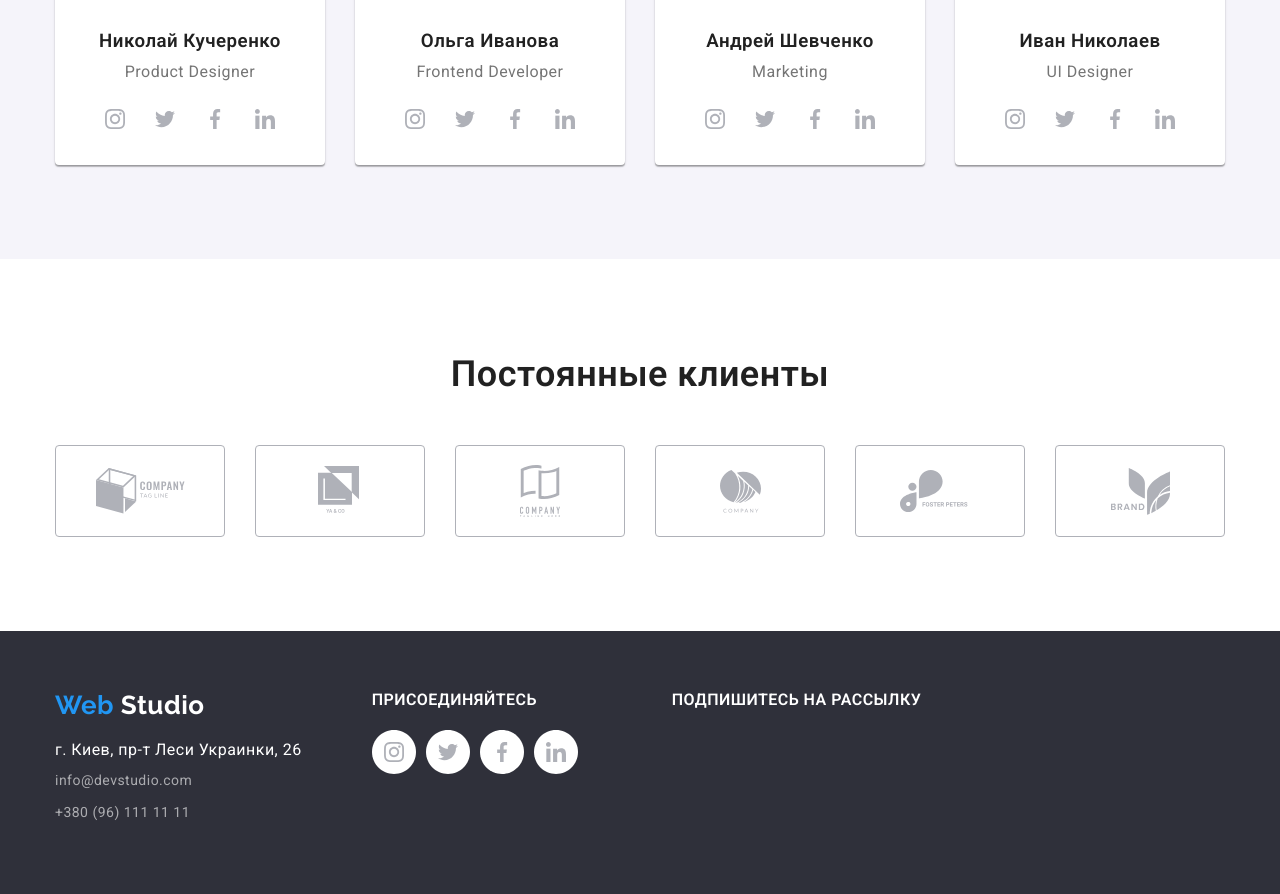
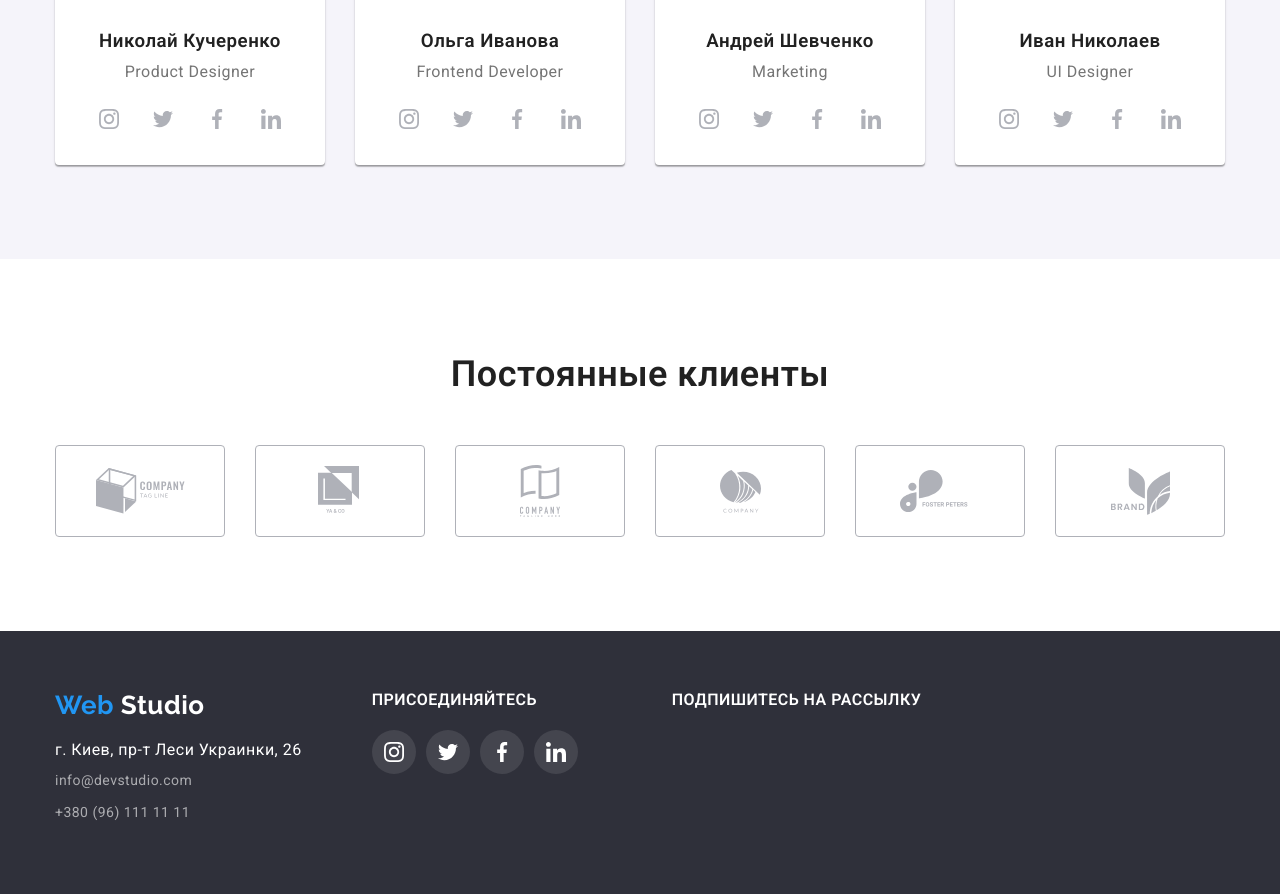
Before and after one commit to xdpiqbx/goit-markup-hw-03, a plain HTML site: page index.html in a window 1280 px wide. Shown: the part 2150-3044 px from the top of the page. Drawn offline with Linux system fonts and the light colour scheme.

Commit message:
footer social fix hover

```diff
--- a/css/styles.css
+++ b/css/styles.css
@@ -372,30 +372,47 @@ footer{
         .our-team-member .social{
             margin-left: 32px;
             margin-right: 32px;
+            justify-content: space-between;
         }
 
-        .social{
+        .social li{
+            width: 44px;
+            height: 44px;
             margin-bottom: 24px;
             justify-content: space-evenly;
+            border-radius: 50%;
         }
 
-            .social li,
-            .join li{
-                height: 44px;
-                background-repeat: no-repeat;
-            }
+        .social a{
+            width: 44px;
+            height: 44px;
+            display: block;
+        }
 
-                .social a,
-                .join a{ /* .join icons in footer */
-                    display: block;
-                    width: 44px;
-                    height: 44px;
-                }
+        footer .social a{
+            border-radius: 50%;
+            background: rgba(255, 255, 255, 0.1);
+        }
+
+        .social li:hover,
+        .social li:focus{
+            background-color: var(--main-hover-color);
+        }
 
             .instagram {background-image: url("../images/instagramico.svg");}
             .twitter {background-image: url("../images/twitterico.svg");}
             .facebook {background-image: url("../images/facebookico.svg");}
             .linkedin {background-image: url("../images/linkedinico.svg");}
+
+            footer .social li{
+                background-repeat: no-repeat;
+                background-position: center;
+            }
+
+            footer .instagram {background-image: url("../images/footer-img/instagram.svg");}
+            footer .twitter {background-image: url("../images/footer-img/twitter.svg");}
+            footer .facebook {background-image: url("../images/footer-img/facebook.svg");}
+            footer .linkedin {background-image: url("../images/footer-img/linkedin.svg");}
 
 
 
```
Also changed, not shown: images/footer-img/facebook.svg (added), images/footer-img/instagram.svg (added), images/footer-img/linkedin.svg (added), images/footer-img/twitter.svg (added).
